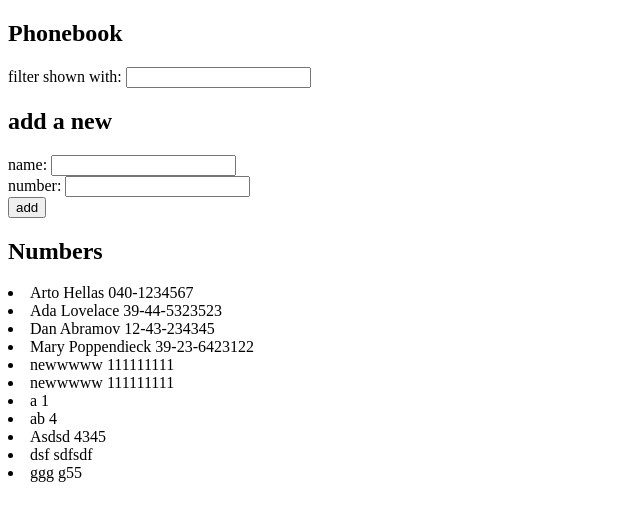
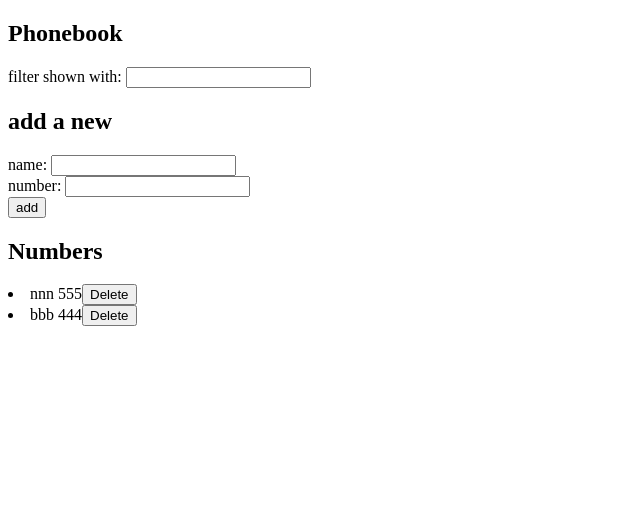
Before and after one commit to dmarie777/fullstackopen, a React (Vite) app in the folder part2/phonebook/: page / in a window 1280 px wide. Shown: the top 520 px of the page, without its empty margins (0-640 px from the left). Built offline with nearby package versions, Linux system fonts and the light colour scheme; data requests are answered from the project's data file.

Commit message:
Solution to exercise 2.14: Implementation of the delete functionality

```diff
--- a/part2/phonebook/db.json
+++ b/part2/phonebook/db.json
@@ -1,59 +1,14 @@
 {
   "persons": [
     {
-      "name": "Arto Hellas",
-      "number": "040-1234567",
-      "id": 1
-    },
-    {
-      "name": "Ada Lovelace",
-      "number": "39-44-5323523",
-      "id": 2
-    },
-    {
-      "name": "Dan Abramov",
-      "number": "12-43-234345",
-      "id": 3
-    },
-    {
-      "name": "Mary Poppendieck",
-      "number": "39-23-6423122",
-      "id": 4
-    },
-    {
-      "name": "newwwww",
-      "number": "111111111",
-      "id": 5
-    },
-    {
-      "name": "newwwww ",
-      "number": "111111111",
+      "name": "nnn",
+      "number": "555",
       "id": 6
     },
     {
-      "name": "a",
-      "number": "1",
+      "name": "bbb",
+      "number": "444",
       "id": 7
-    },
-    {
-      "name": "ab",
-      "number": "4",
-      "id": 8
-    },
-    {
-      "name": "Asdsd",
-      "number": "4345",
-      "id": 9
-    },
-    {
-      "name": "dsf",
-      "number": "sdfsdf",
-      "id": 10
-    },
-    {
-      "name": "ggg",
-      "number": "g55",
-      "id": 11
     }
   ]
 }
--- a/part2/phonebook/src/App.jsx
+++ b/part2/phonebook/src/App.jsx
@@ -1,9 +1,9 @@
 import { useState, useEffect } from 'react'
-import axios from 'axios'
 import Form from './components/Form'
 import Filter from './components/Filter'
 import Persons from './components/Persons'
 import phoneService from './services/phone'
+import axios from 'axios'
 
 function App() {
   const [persons, setPersons] = useState([])
@@ -19,6 +19,7 @@ function App() {
           setPersons(response)
         })
   }, [])
+
   const addName = (event) => {
     event.preventDefault()
     const obj = {
@@ -49,6 +50,18 @@ function App() {
     setLetterToFilter(event.target.value)
   }
 
+  const handleDeletion = ( id) => {
+    const obj = persons.find(e => e.id === id)
+    phoneService
+        .deletePerson(id, obj)
+        .then( res => {
+          confirm(`Delete ${obj.name}? `)
+          setPersons(persons.filter(e => e.id !== id))
+        })
+ }
+
+  const filterNames = persons.filter(person => person.name.charAt(0).toLowerCase() === letterToFilter.toLowerCase())
+
   return (
     <>
       <div>
@@ -63,7 +76,22 @@ function App() {
           changeNumber = {changeNumber}
         />
         <h2>Numbers</h2>
-        <Persons persons = {persons} letterToFilter = {letterToFilter} />
+        {
+          letterToFilter?
+          filterNames.map(person =>
+            <Persons
+            key={person.name}
+            person = {person}
+            handleDeletion= {() => handleDeletion(person.id)}
+            />)
+          :
+          persons.map(person =>
+            <Persons
+            key={person.name}
+            person = {person}
+            handleDeletion= {() => handleDeletion(person.id)}
+            />)
+        }
       </div>
     </>
   )
--- a/part2/phonebook/src/components/Persons.jsx
+++ b/part2/phonebook/src/components/Persons.jsx
@@ -1,12 +1,12 @@
-const Persons = ( {persons, letterToFilter} ) => {
-    const filterNames = persons.filter(person => person.name.charAt(0).toLowerCase() === letterToFilter.toLowerCase())
+const Persons = ( {person, handleDeletion} ) => {
 
     return (
         <>
-            { letterToFilter?
-            filterNames.map(person => <li key={person.name}> {person.name} {person.number }</li>) :
-            persons.map(person => <li key={person.name}> {person.name} {person.number }</li>)
-            }
+            <li>
+                {person.name} {person.number}
+                <button onClick={handleDeletion}>Delete</button>
+            </li>
+
         </>
     )
 }
--- a/part2/phonebook/src/services/phone.js
+++ b/part2/phonebook/src/services/phone.js
@@ -17,4 +17,12 @@ const create = (obj) => {
             })
 }
 
-export default { getAll, create }
+const deletePerson = (id, obj) => {
+    return axios
+            .delete(`${url}/${id}`, obj)
+            .then(response => {
+                return response
+            })
+}
+
+export default { getAll, create, deletePerson}
```
